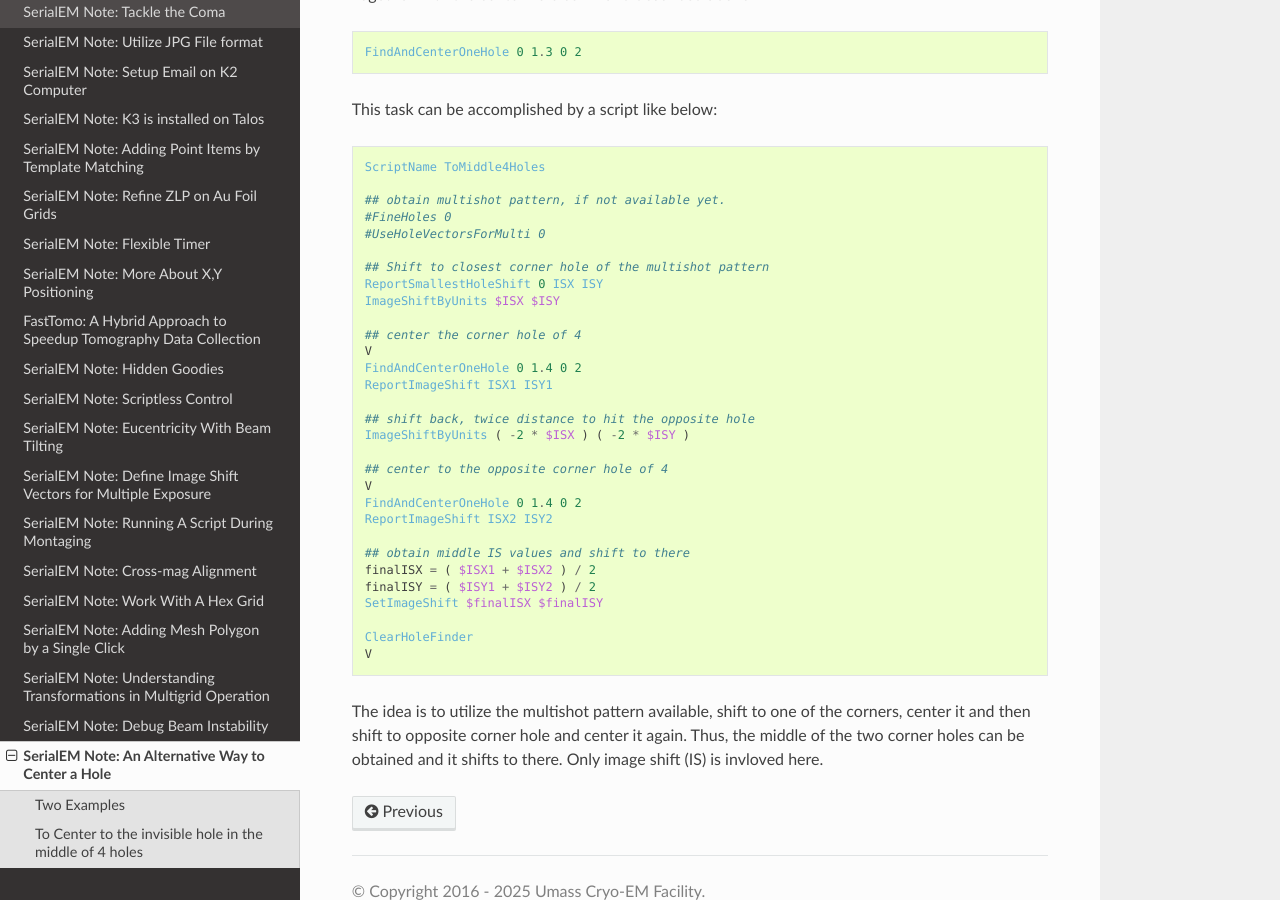
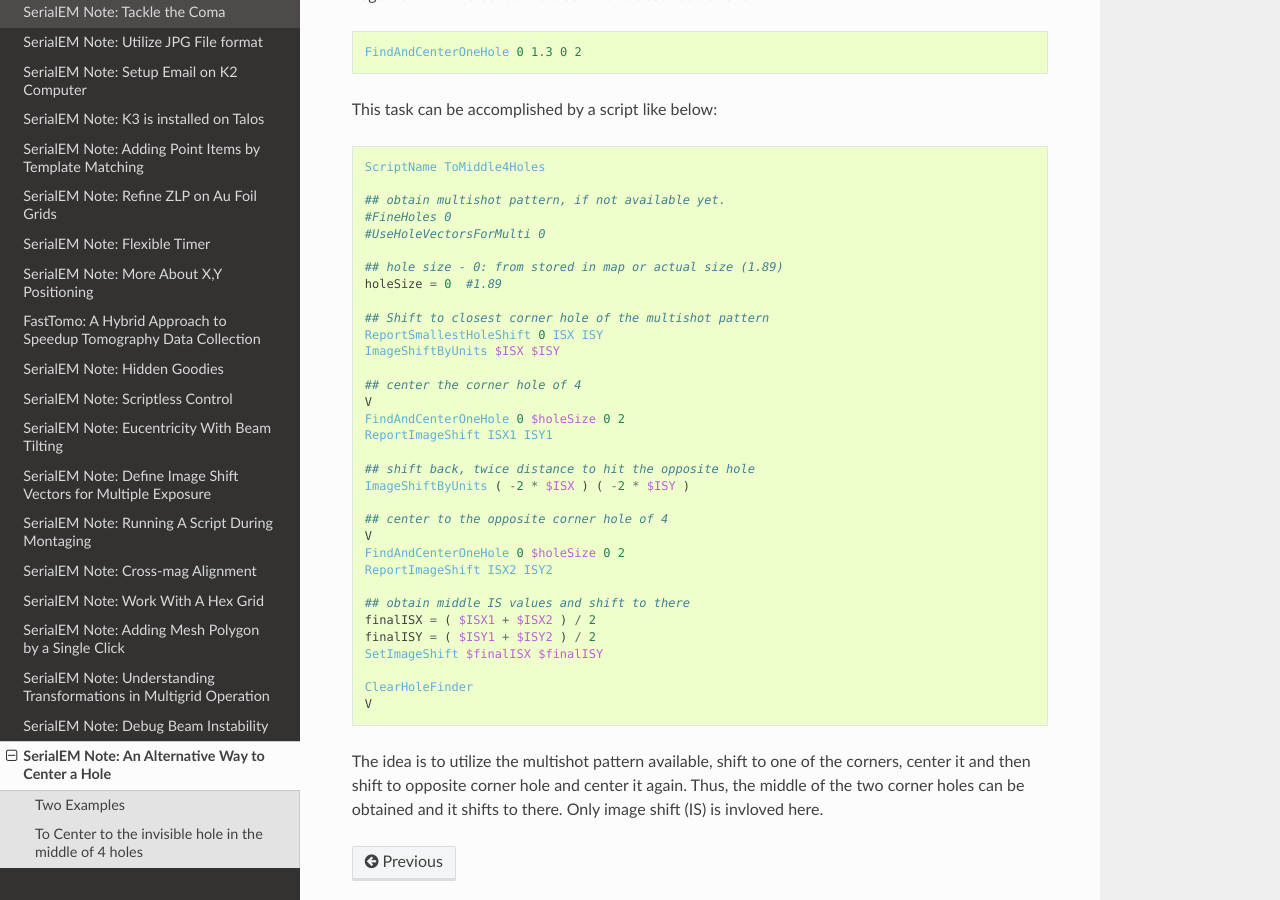
Before and after one commit to xuchen66/sphinx-emdocs, a Sphinx documentation site: the page built from source/serialem-note-alter-way-centerhole.rst, in a window 1280 px wide and 900 px high, scrolled down 3219 px. Built offline with Sphinx 7.4.7 and the Read the Docs theme 3.1.0, drawn with Linux system fonts in a browser that asks for light colours; pages that are not in the unit, such as notebooks, are missing from menus; some of the changed text lies outside the part shown.

Commit message:
Update serialem-note-alter-way-centerhole.rst

```diff
--- a/source/serialem-note-alter-way-centerhole.rst
+++ b/source/serialem-note-alter-way-centerhole.rst
@@ -139,13 +139,16 @@
   #FineHoles 0
   #UseHoleVectorsForMulti 0
 
+  ## hole size - 0: from stored in map or actual size (1.89)
+  holeSize = 0  #1.89
+
   ## Shift to closest corner hole of the multishot pattern
   ReportSmallestHoleShift 0 ISX ISY
   ImageShiftByUnits $ISX $ISY
 
   ## center the corner hole of 4
   V
-  FindAndCenterOneHole 0 1.4 0 2
+  FindAndCenterOneHole 0 $holeSize 0 2
   ReportImageShift ISX1 ISY1
 
   ## shift back, twice distance to hit the opposite hole
@@ -153,7 +156,7 @@
 
   ## center to the opposite corner hole of 4
   V
-  FindAndCenterOneHole 0 1.4 0 2
+  FindAndCenterOneHole 0 $holeSize 0 2
   ReportImageShift ISX2 ISY2
 
   ## obtain middle IS values and shift to there
```
Also changed, not shown: other parts of source/serialem-note-alter-way-centerhole.rst (+1 -1 lines).
